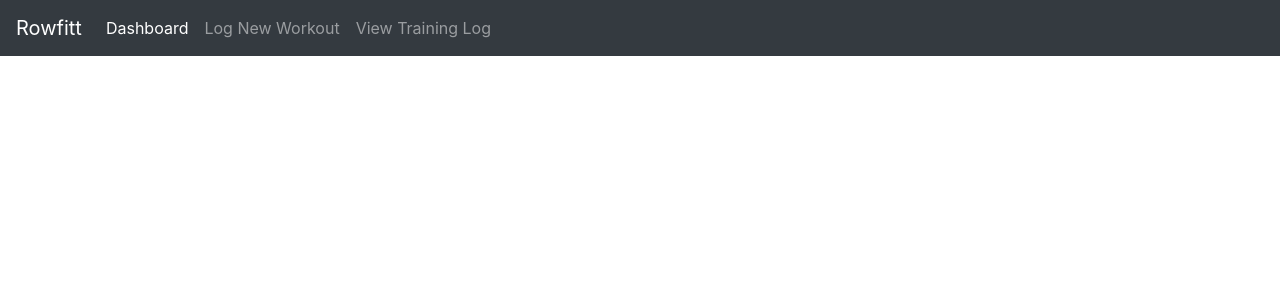
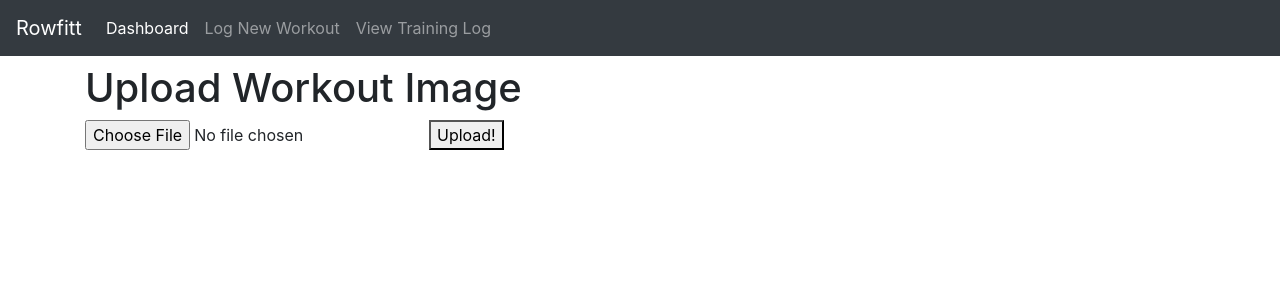
Before and after one commit to anuragkapur/rowfitt-react-app, a React (Create React App) app: page /log-new-workout/upload-image in a window 1280 px wide. Shown: the top 300 px of the page. Built offline with nearby package versions, Linux system fonts and the light colour scheme.

Commit message:
WIP image upload flow

```diff
--- a/src/components/LogNewWorkout.js
+++ b/src/components/LogNewWorkout.js
@@ -8,6 +8,13 @@ class LogNewWorkout extends React.Component {
     return(
       <main role="main" className="container rowfitt-body-main-below-navbar">
         <h1 className="jumbotron-heading">Log a New Workout</h1>
+        <div className="row">
+          <div className="col">
+            <Link className="btn btn-primary btn-lg btn-block" to="/log-new-workout/upload-image"
+                  role="button">Upload Image</Link>
+          </div>
+        </div>
+        <hr />
         <div className="row">
           <div className="col">
             <Link className="btn btn-primary btn-lg btn-block" to="/log-new-workout/single-distance-workout"
--- a/src/components/Navigation.js
+++ b/src/components/Navigation.js
@@ -8,6 +8,7 @@ import Dashboard from './Dashboard';
 import LogNewWorkout from './LogNewWorkout'
 import ViewTrainingLog from './ViewTrainingLog'
 import LogSingleDistanceWorkout from "./LogSingleDistanceWorkout";
+import UploadWorkoutImage from "./UploadWorkoutImage";
 
 class Navigation extends React.Component {
   render() {
@@ -40,6 +41,7 @@ class Navigation extends React.Component {
           <Route exact path="/log-new-workout" component={LogNewWorkout}/>
           <Route exact path="/view-training-log" component={ViewTrainingLog}/>
           <Route exact path="/log-new-workout/single-distance-workout" component={LogSingleDistanceWorkout}/>
+          <Route exact path="/log-new-workout/upload-image" component={UploadWorkoutImage}/>
         </div>
       </Router>
     );
--- /dev/null
+++ b/src/components/UploadWorkoutImage.js
@@ -0,0 +1,42 @@
+import React from 'react';
+import axios from 'axios';
+
+class UploadWorkoutImage extends React.Component {
+
+  constructor(props) {
+    super(props);
+    this.state = {
+      selectedFile: null
+    }
+  }
+
+  fileChangedHandler = (event) => {
+    this.setState({selectedFile: event.target.files[0]})
+  };
+
+  uploadHandler = () => {
+    console.log(this.state.selectedFile);
+    const formData = new FormData();
+    formData.append('myFile', this.state.selectedFile, this.state.selectedFile.name);
+    const config = {
+      headers: {
+        'content-type': 'multipart/form-data'
+      }
+    };
+    console.log(formData);
+    axios.post('https://omy9vj99m4.execute-api.us-east-1.amazonaws.com/dev/workout', this.state.selectedFile, config);
+  };
+
+  render() {
+    return(
+      <main role="main" className="container rowfitt-body-main-below-navbar">
+        <h1 className="jumbotron-heading">Upload Workout Image</h1>
+        <input type="file" onChange={this.fileChangedHandler} />
+        <button onClick={this.uploadHandler}>Upload!</button>
+      </main>
+
+    );
+  }
+}
+
+export default UploadWorkoutImage;
```
Also changed, not shown: 1 other file (tests, documents, lock files or other folders).
